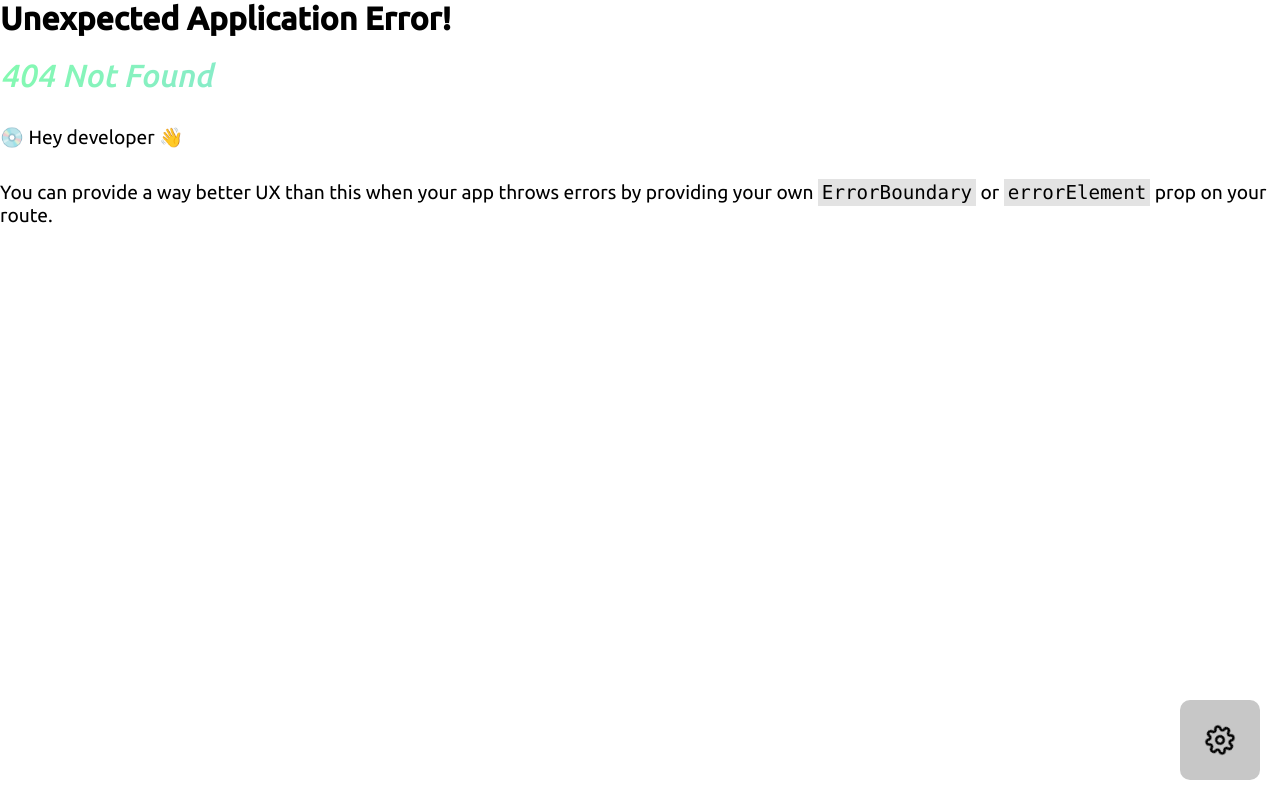
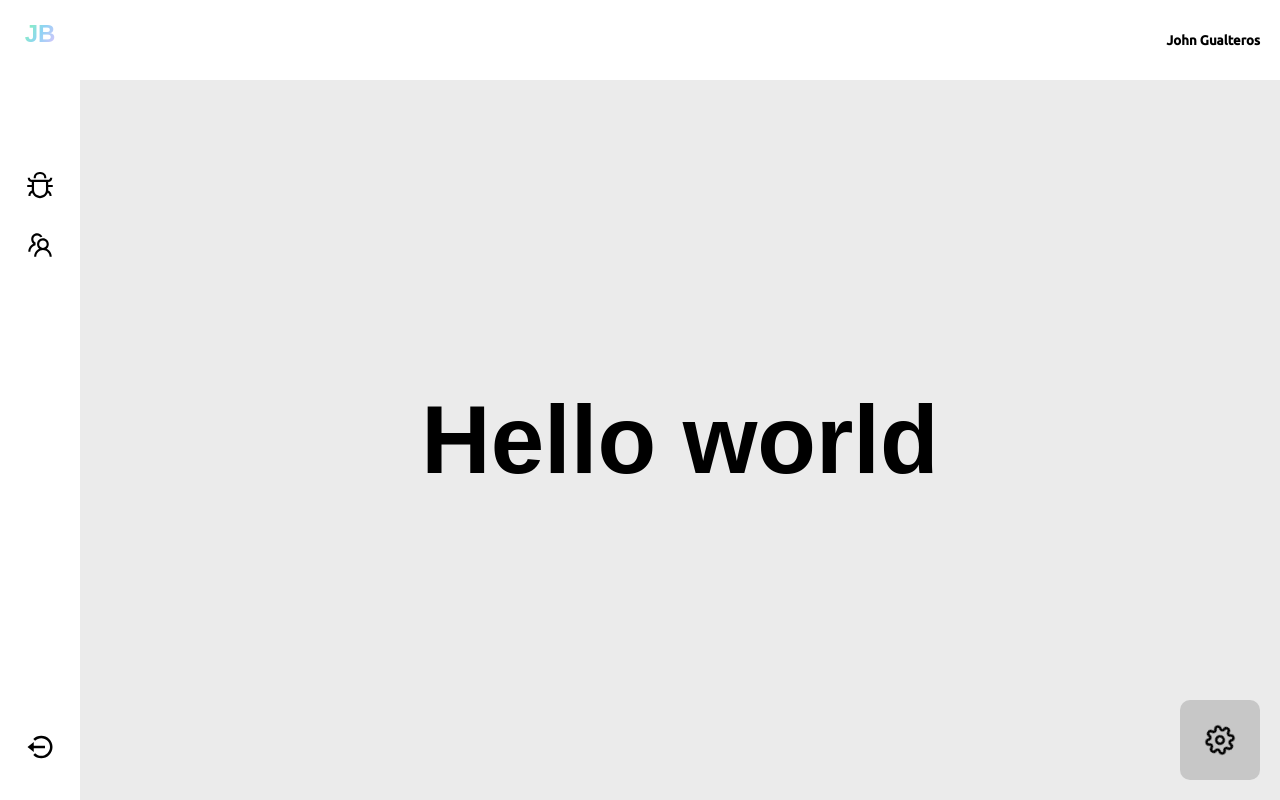
Before and after one commit to johngualteros/bug-tracker-react-redux-toolkit-query, a React (Create React App) app: page /dashboard in a window 1280 px wide. Before the commit this address had no page. Built offline with nearby package versions, Linux system fonts and the light colour scheme; a web font is replaced by a local one.

Commit message:
added the dashbaord routes and  started the component

```diff
--- a/src/components/auth/Auth.tsx
+++ b/src/components/auth/Auth.tsx
@@ -5,7 +5,7 @@ import style from './Auth.module.css'
 
 import imageAuth from "./auth.svg"
 
-interface ChildrenProps {
+export interface ChildrenProps {
   children?: ReactNode;
 }
 
--- /dev/null
+++ b/src/components/bugs/Bugs.tsx
@@ -0,0 +1,11 @@
+import Dashboard from "../layout/Dashboard"
+
+const Bugs = () => {
+  return (
+    <Dashboard>
+        <h1>Hello world</h1>
+    </Dashboard>
+  )
+}
+
+export default Bugs
--- /dev/null
+++ b/src/components/headerDashboard/HeaderDashboard.module.css
@@ -0,0 +1,11 @@
+.container{
+    width: calc(100% - 80px);
+    height: 80px;
+    display: flex;
+    justify-content: flex-end;
+    padding: 0 20px;
+    align-items: center;
+    position: fixed;
+    top: 0;
+    left: 80px;
+}
--- /dev/null
+++ b/src/components/headerDashboard/HeaderDashboard.tsx
@@ -0,0 +1,11 @@
+import style from './HeaderDashboard.module.css';
+
+const HeaderDashboard = () => {
+  return (
+    <div className={style.container}>
+        <h5>John Gualteros</h5>
+    </div>
+  )
+}
+
+export default HeaderDashboard
--- /dev/null
+++ b/src/components/layout/Dashboard.tsx
@@ -0,0 +1,17 @@
+import { ChildrenProps } from "../auth/Auth"
+import HeaderDashboard from "../headerDashboard/HeaderDashboard";
+import Sidebar from "../sidebar/Sidebar";
+
+const Dashboard: React.FC<ChildrenProps> = ({ children }) => {
+  return (
+    <>
+        <Sidebar/>
+        <HeaderDashboard/>
+        <div className='containerContentDashboard'>
+            {children}
+        </div>
+    </>
+  )
+}
+
+export default Dashboard
--- /dev/null
+++ b/src/components/sidebar/Sidebar.module.css
@@ -0,0 +1,43 @@
+.containerSidebar {
+    display: flex;
+    flex-direction: column;
+    justify-content: space-between;
+    align-items: center;
+    width: 80px;
+    height: 100vh;
+    box-sizing: border-box;
+    position: fixed;
+    top: 0;
+    left: 0;
+    padding: 20px 0;
+}
+
+.logoSidebar h1{
+    font-size: 24px;
+    font-weight: 600;
+     background-image: linear-gradient(120deg, #84fab0 0%, #8fd3f4 50%, #e0c3fc 100%);
+    -webkit-background-clip: text;
+    -webkit-text-fill-color: transparent;
+    margin: 0;
+    padding: 0;
+}
+
+.links{
+    display: flex;
+    flex-direction: column;
+    justify-content: flex-start;
+    align-items: center;
+    height: 60%;
+}
+
+.icon{
+    margin: 10px 0;
+    padding: 5px;
+    font-size: 24px;
+    cursor: pointer;
+}
+
+.icon:hover{
+    background-color: #4c4c4c;
+    border-radius: 5px;
+}
--- /dev/null
+++ b/src/components/sidebar/Sidebar.tsx
@@ -0,0 +1,23 @@
+import style from './Sidebar.module.css';
+
+import { AiOutlineBug, AiOutlineTeam } from "react-icons/ai";
+import { BiLogOutCircle } from "react-icons/bi";
+
+const Sidebar = () => {
+  return (
+    <div className={style.containerSidebar}>
+        <div className={style.logoSidebar}>
+            <h1>JB</h1>
+        </div>
+        <div className={style.links}>
+            <AiOutlineBug size={40} className={style.icon}/>
+            <AiOutlineTeam size={40} className={style.icon}/>
+        </div>
+        <div className={style.logout}>
+            <BiLogOutCircle size={40} className={style.icon} />
+        </div>
+    </div>
+  )
+}
+
+export default Sidebar
--- a/src/index.css
+++ b/src/index.css
@@ -41,6 +41,21 @@ body input {
     color: #e0c3fc;
 }
 
+.dark .containerContentDashboard, body .containerContentDashboard{
+    width: calc(100% - 80px);
+    height: calc(100vh - 80px);
+    background-color: rgb(23, 23, 23);
+    display: flex;
+    justify-content: center;
+    align-items: center;
+    position: absolute;
+    top: 80px;
+    left: 80px;
+}
+
+body .containerContentDashboard {
+    background-color: rgb(235, 235, 235);
+}
 .checbox{
   display: flex;
   align-items: center;
```
Also changed, not shown: src/routes/router.routes.tsx (+10 -1 lines).
